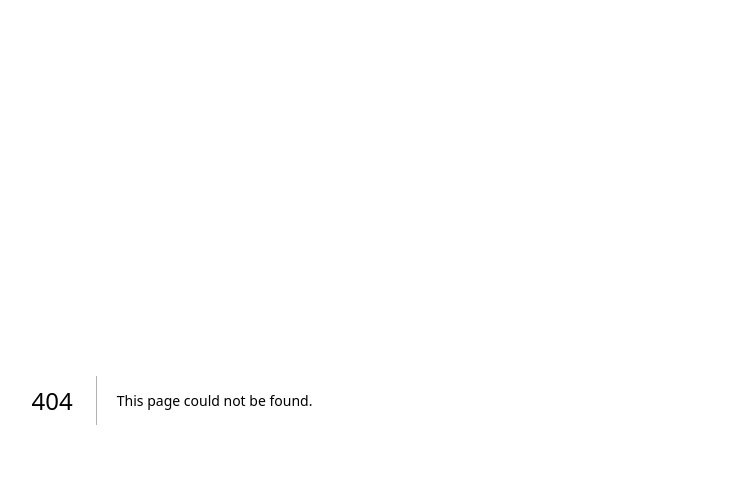
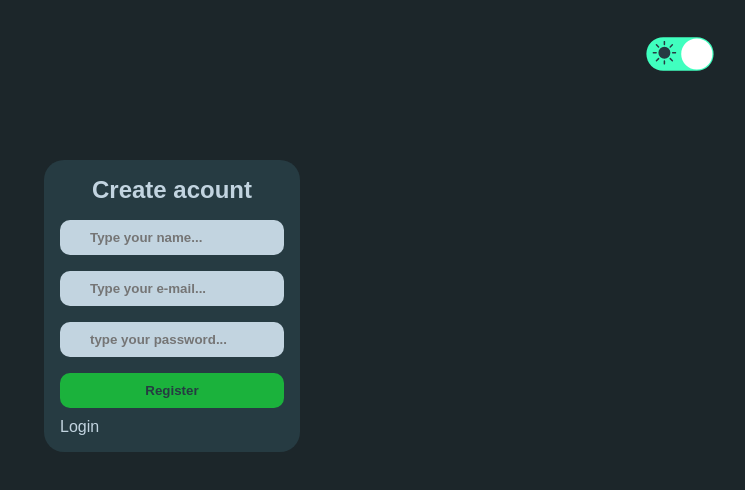
Before and after one commit to TurinoS/advice-generator, a Next.js app: page /register in a window 1280 px wide. Before the commit this address had no page. Shown: the top 490 px of the page, without its empty margins (468-1213 px from the left). Built offline with nearby package versions, Linux system fonts and the light colour scheme.

Commit message:
feat: criando pagina de login e cadastro

```diff
--- /dev/null
+++ b/src/app/register/layout.tsx
@@ -0,0 +1,16 @@
+import StyledComponentsRegistry from "../../../registry"
+
+export default function RootLayout({
+  children,
+}: {
+  children: React.ReactNode
+}) {
+  return (
+    <html lang="en">
+      <meta charSet="UTF-8" />
+      <StyledComponentsRegistry>
+      <body>{children}</body>
+      </StyledComponentsRegistry>
+    </html>
+  )
+}
--- /dev/null
+++ b/src/app/register/page.tsx
@@ -0,0 +1,74 @@
+'use client'
+
+import Switcher from "@/components/Switcher";
+import { CustomThemeProvider } from "@/contexts/ThemeContext";
+import { GlobalStyle } from "@/styles/GlobalStyles";
+import Link from "next/link";
+import styled from "styled-components";
+
+const Container = styled.div`
+    width: 20vw;
+    margin: 20vh 40vw;
+    padding: 1em;
+    display: flex;
+    flex-direction: column;
+    justify-content: space-between;
+    background-color: ${props => props.theme.colors.darkGrayishBlue};
+    border-radius: 20px;
+
+    & h2 {
+        text-align: center;
+    }
+
+    & form {
+        height: 100%;
+        display: flex;
+        flex-direction: column;
+        gap: 1em;
+        margin-top: 1em;
+    }
+
+    & input {
+        padding: 10px 30px;
+        border: none;
+        background-color: ${props => props.theme.colors.lightCyan};
+        color: ${props => props.theme.colors.darkGrayishBlue};
+        font-weight: bold;
+        border-radius: 10px;
+    }
+
+    & button {
+        padding: 10px 30px;
+        border: none;
+        background-color: ${props => props.theme.colors.neonGreenFont};
+        color: ${props => props.theme.colors.darkGrayishBlue};
+        font-weight: bold;
+        border-radius: 10px;
+        cursor: pointer;
+    }
+
+    & a {
+        text-decoration: none;
+        color: ${props => props.theme.colors.lightCyan};
+        margin-top: 10px;
+    }
+`
+
+export default function Login() {
+    return(
+        <CustomThemeProvider>
+            <GlobalStyle />
+            <Switcher />
+            <Container>
+                <h2>Create acount</h2>
+                <form>
+                    <input type="text" name="name" id="name" placeholder="Type your name..." />
+                    <input type="email" name="email" id="email" placeholder="Type your e-mail..." />
+                    <input type="password" name="password" id="password" placeholder="type your password..." />
+                    <button type="submit">Register</button>
+                </form>
+                <Link href='/login'>Login</Link>
+            </Container>
+        </CustomThemeProvider>
+    )
+}
--- a/src/components/AdviceCard.tsx
+++ b/src/components/AdviceCard.tsx
@@ -17,7 +17,7 @@ interface AdviceCardProps {
 const Card = styled.div`
     width: 50vw;
     height: 50vh;
-    margin: 25vh 25vw;
+    margin: 20vh 25vw;
     padding: 1em;
     background-color: ${props => props.theme.colors.darkGrayishBlue};
     display: flex;
--- a/src/styles/GlobalStyles.tsx
+++ b/src/styles/GlobalStyles.tsx
@@ -13,7 +13,7 @@ export const GlobalStyle = createGlobalStyle`
     body {
         background-color: ${props => props.theme.colors.darkBlue};
         color: ${props => props.theme.colors.lightCyan};
-        height: 100vh;
+        max-height: 100vw;
         width: 100%;
     }
 `
```
Also changed, not shown: src/app/login/layout.tsx (added, +16 -0 lines), src/app/login/page.tsx (added, +73 -0 lines).
